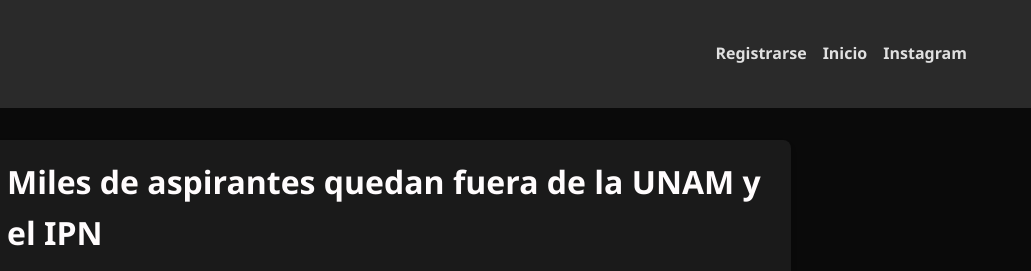
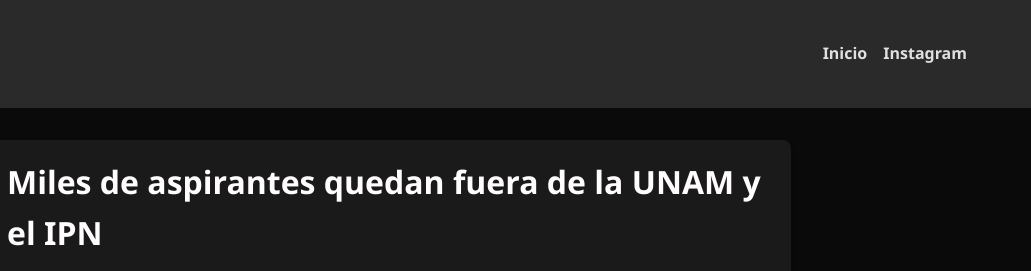
Before and after one commit to rammxmm/rmwbcont, a plain HTML site: page n3.html in a window 1280 px wide. Shown: the top 271 px of the page, 249-1280 px from the left. Drawn offline with Linux system fonts and the light colour scheme.

Commit message:
Update n3.html

```diff
--- a/n3.html
+++ b/n3.html
@@ -8,9 +8,8 @@
     <link rel="stylesheet" href="stil2.css">
 </head>
 <body>
-    <header>
+      <header>
         <img src="rmw.png" alt="rmwbco web & software" class="logo">        <nav>
-            <a href="#" class="nav-item">Registrarse</a>
             <a href="index.html" class="nav-item">Inicio</a>
             <a href="https://www.instagram.com/rmwbco/" class="nav-item">Instagram</a>
 
```
